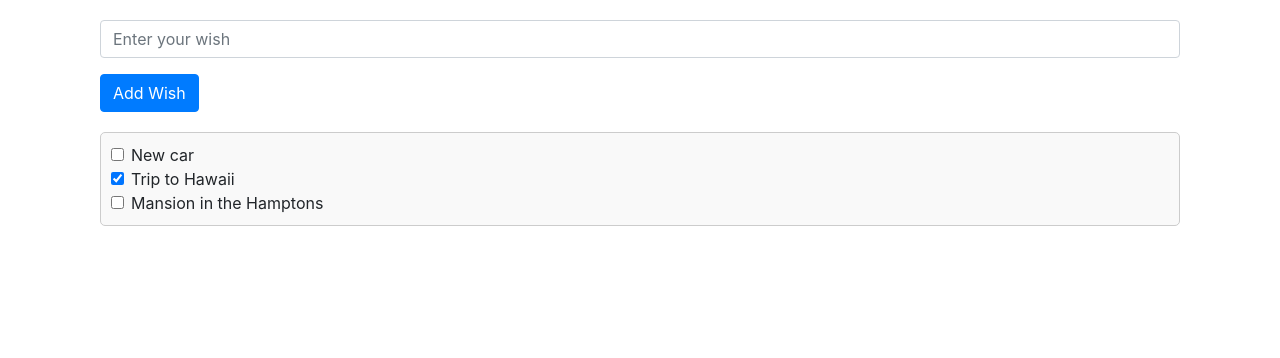
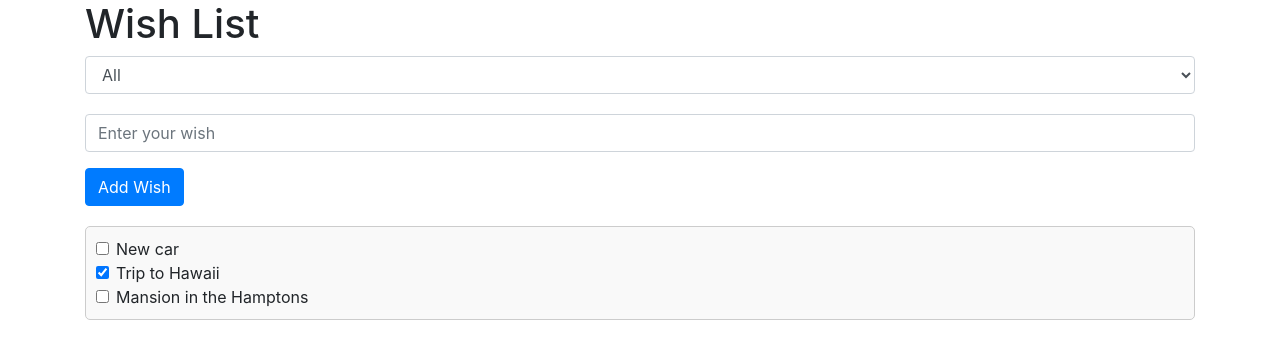
Before and after one commit to tamipu/wish-list, an Angular app: page / in a window 1280 px wide. Shown: the top 358 px of the page. Built offline with nearby package versions, Linux system fonts and the light colour scheme.

Commit message:
add filter

```diff
--- a/src/app/app.component.html
+++ b/src/app/app.component.html
@@ -1,6 +1,13 @@
 <div class="container">
+  <h1>Wish List</h1>
+  <div class="form-group">
+    <select id="filter" class="form-control" [(ngModel)]="filterCriteria" (ngModelChange)="getFilteredItems()">
+      <option value="all">All</option>
+      <option value="completed">Completed</option>
+      <option value="notCompleted">Not Completed</option>
+    </select>
+  </div>
 
-  <div class="container">
     <form (submit)="addWish()">
       <div class="form-group">
         <input type="text" name= "newWishText" class="form-control" [(ngModel)]="newWish" placeholder="Enter your wish">
@@ -9,7 +16,7 @@
     </form>
 
     <ul class="wish-list">
-      <li *ngFor="let item of items; index as ii">
+      <li *ngFor="let item of getFilteredItems(); index as ii">
         <div class="form-check">
           <label class="form-check-label">
             <input class="form-check-input" type="checkbox" [checked]="item.isCompleted" (click)="toggleItem(item)" [attr.data-index]="ii">
--- a/src/app/app.component.ts
+++ b/src/app/app.component.ts
@@ -13,18 +13,28 @@ import { FormsModule } from '@angular/forms';
 })
 export class AppComponent {
 newWish: string = '';
+items: WishItem[] = [
+  new WishItem('New car'),
+  new WishItem('Trip to Hawaii', true),
+  new WishItem('Mansion in the Hamptons')
+];
+title = 'wishlist';
+filterCriteria: string = 'all';
 addWish() {
   if (this.newWish.trim()) {
     this.items.push({ name: this.newWish, isCompleted: false });
     this.newWish = '';
   }
 }
-  items: WishItem[] = [
-    new WishItem('New car'),
-    new WishItem('Trip to Hawaii', true),
-    new WishItem('Mansion in the Hamptons')
-  ];
-  title = 'wishlist';
+getFilteredItems() {
+  if (this.filterCriteria === 'completed') {
+    return this.items.filter(item => item.isCompleted);
+  } else if (this.filterCriteria === 'notCompleted') {
+    return this.items.filter(item => !item.isCompleted);
+  } else {
+    return this.items;
+  }
+}
   toggleItem(item: { name: string, isCompleted: boolean }) {
     item.isCompleted = !item.isCompleted;
   }
```
